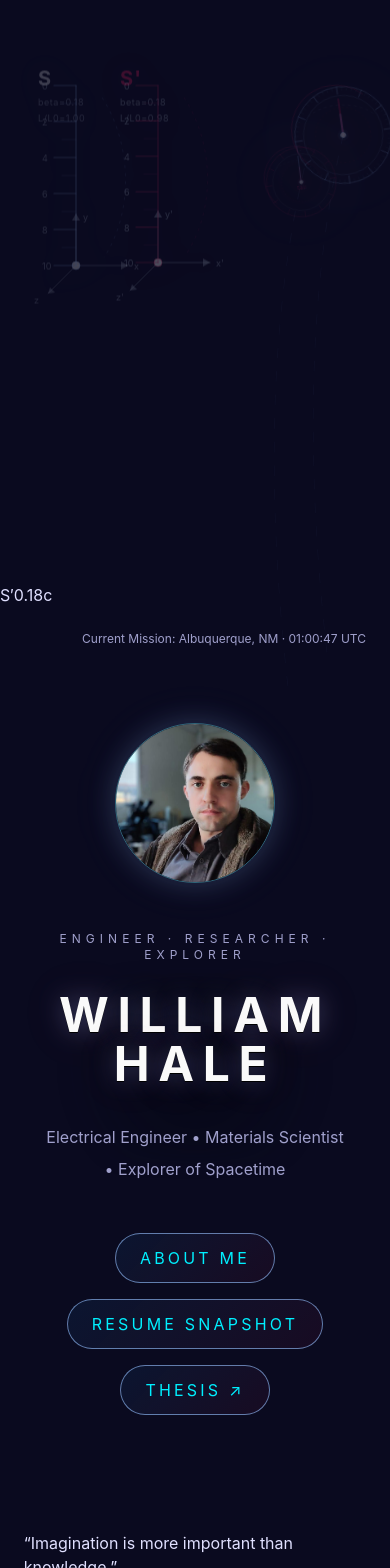
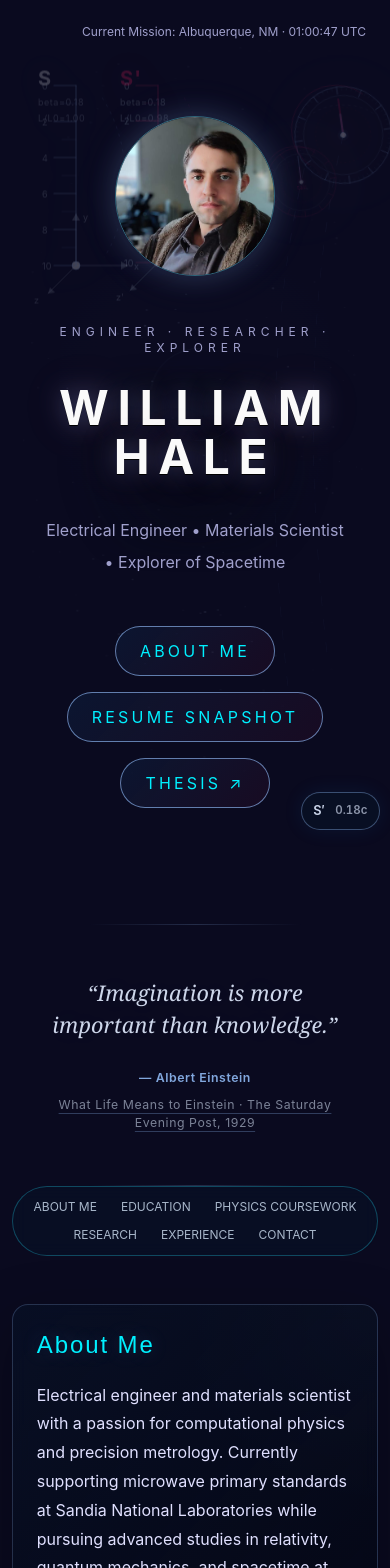
Before and after one commit to cipherwhale/cipherwhale.github.io, a React (Vite) app: page / in a window 390 px wide. Shown: the top 1568 px of the page. Built offline with nearby package versions, Linux system fonts and the light colour scheme.

Commit message:
Style quotations, spacetime overlays and accessible frame control

```diff
--- a/src/styles.css
+++ b/src/styles.css
@@ -363,3 +363,173 @@ nav a:hover {
     padding: 1.25rem;
   }
 }
+
+
+/* Spacetime journey: restrained fixed scientific artwork behind content. */
+.spacetime-overlay {
+  position: fixed;
+  top: 12vh;
+  left: clamp(0.3rem, 3vw, 4rem);
+  width: clamp(210px, 26vw, 360px);
+  aspect-ratio: 9 / 10;
+  z-index: 0;
+  pointer-events: none;
+  mix-blend-mode: screen;
+  filter: drop-shadow(0 0 16px rgba(149, 193, 253, 0.10));
+  transition: opacity 170ms linear;
+}
+
+.spacetime-overlay svg {
+  display: block;
+  width: 100%;
+  height: 100%;
+}
+
+.lensing-field {
+  position: fixed;
+  inset: 4vh 6vw 7vh 6vw;
+  width: 88vw;
+  height: 89vh;
+  pointer-events: none;
+  z-index: 0;
+  mix-blend-mode: screen;
+  mask-image: radial-gradient(ellipse at 50% 48%, black 20%, rgba(0,0,0,.75) 46%, transparent 76%);
+  transition: opacity 160ms linear;
+}
+
+/* Both quotations are genuinely separate from portfolio content. */
+.spacetime-quote {
+  position: relative;
+  isolation: isolate;
+  padding: clamp(3.6rem, 7vw, 7rem) clamp(1rem, 4vw, 4rem);
+  margin: 0 auto;
+  max-width: 950px;
+  text-align: center;
+}
+
+.spacetime-quote::before,
+.spacetime-quote::after {
+  content: "";
+  display: block;
+  position: absolute;
+  left: 50%;
+  width: min(55vw, 350px);
+  height: 1px;
+  transform: translateX(-50%);
+  pointer-events: none;
+  background: linear-gradient(90deg, transparent, rgba(149,193,253,.19), transparent);
+}
+
+.spacetime-quote::before { top: 0; }
+.spacetime-quote::after { bottom: 0; }
+
+.spacetime-quote__text {
+  margin: 0 auto;
+  max-width: 790px;
+  font-family: Georgia, "Times New Roman", serif;
+  font-size: clamp(1.5rem, 3.1vw, 2.55rem);
+  font-style: italic;
+  font-weight: 400;
+  line-height: 1.5;
+  letter-spacing: 0.005em;
+  color: rgba(225, 235, 255, 0.91);
+  text-shadow: 0 0 28px rgba(149,193,253,.10);
+}
+
+.spacetime-quote--beethoven .spacetime-quote__text {
+  color: rgba(233, 233, 246, 0.88);
+}
+
+.spacetime-quote__credit {
+  display: flex;
+  flex-direction: column;
+  align-items: center;
+  gap: .55rem;
+  margin-top: 1.7rem;
+  font-size: .77rem;
+  letter-spacing: .045em;
+  color: rgba(190, 210, 244, 0.75);
+}
+
+.spacetime-quote__author {
+  color: rgba(149, 193, 253, .86);
+  font-weight: 600;
+}
+
+.spacetime-quote__source {
+  max-width: 100%;
+  color: rgba(185, 195, 215, 0.65);
+  text-decoration: underline;
+  text-decoration-color: rgba(149, 193, 253, 0.28);
+  text-underline-offset: 4px;
+  line-height: 1.5;
+}
+
+.spacetime-quote__source:hover,
+.spacetime-quote__source:focus-visible { color: #e2efff; }
+
+.relativity-control {
+  position: fixed;
+  right: clamp(.65rem, 2.3vw, 2.2rem);
+  bottom: clamp(.85rem, 2vw, 1.6rem);
+  z-index: 45;
+  display: flex;
+  flex-direction: column;
+  align-items: flex-end;
+  gap: .75rem;
+  pointer-events: none;
+}
+
+.relativity-control > * { pointer-events: auto; }
+
+.relativity-control__toggle {
+  display: flex;
+  gap: .65rem;
+  align-items: center;
+  border: 1px solid rgba(149,193,253,.36);
+  padding: .62rem .92rem;
+  border-radius: 999px;
+  background: rgba(8,16,37,.88);
+  backdrop-filter: blur(12px);
+  color: rgba(225,235,255,.9);
+  box-shadow: 0 0 20px rgba(29,121,194,.11);
+  font-size: .8rem;
+  font-weight: 600;
+}
+
+.relativity-control__toggle:hover,
+.relativity-control__toggle:focus-visible { border-color: rgba(149,193,253,.76); }
+
+.relativity-control__speed { opacity: .68; font-size: .72rem; font-variant-numeric: tabular-nums; }
+
+.relativity-control__panel {
+  width: min(310px, calc(100vw - 1.5rem));
+  padding: 1.15rem;
+  border-radius: 1rem;
+  border: 1px solid rgba(149,193,253,.32);
+  background: rgba(8,16,37,.97);
+  box-shadow: 0 18px 60px rgba(0,0,0,.5);
+  backdrop-filter: blur(14px);
+}
+
+.relativity-control input:focus-visible,
+.relativity-control button:focus-visible,
+.spacetime-quote a:focus-visible { outline: 2px solid #95c1fd; outline-offset: 3px; }
+
+@media (max-width: 768px) {
+  .spacetime-overlay {
+    left: -3rem;
+    width: 235px;
+    top: 20vh;
+  }
+  .lensing-field { opacity: .18 !important; }
+  .spacetime-quote { padding: 3.3rem 1rem; }
+  .spacetime-quote__text { font-size: clamp(1.35rem, 5.3vw, 1.85rem); }
+  .relativity-control__toggle { padding: .55rem .7rem; }
+}
+
+@media (prefers-reduced-motion: reduce) {
+  .spacetime-overlay, .lensing-field { display: none; }
+  .spacetime-quote { transition: none !important; }
+  .relativity-control__toggle, .relativity-control__panel { backdrop-filter: none; }
+}
```
